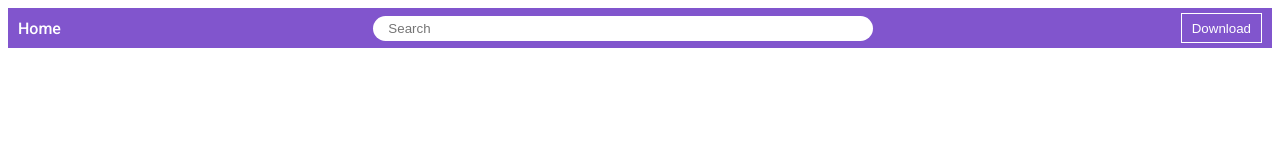
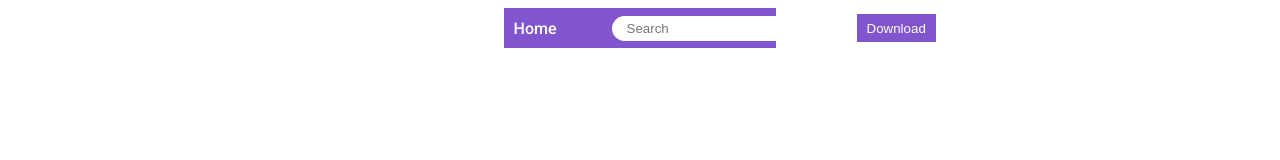
Before and after one commit to khaleelibee/web-demo, a plain HTML site: page index.html in a window 1280 px wide. Drawn offline with Linux system fonts and the light colour scheme.

Commit message:
Made responsive changes with the css

```diff
--- a/style.css
+++ b/style.css
@@ -1,6 +1,9 @@
 
     body{
         font-family: Roboto, Arial, Helvetica, sans-serif;
+        display: flex;
+        justify-content: center;
+
         }
         .head{
             background-color:#8155cd ;
@@ -35,25 +38,35 @@
 
          /* Extra small devices (phones, 600px and down) */
 @media only screen and (max-width: 600px) {
-
+    .head{
+        width: 100%;
+    }
 }
 
 /* Small devices (portrait tablets and large phones, 600px and up) */
 @media only screen and (min-width: 600px) {
-
+    .head{
+        width: 80%;
+    }
 }
 
 /* Medium devices (landscape tablets, 768px and up) */
 @media only screen and (min-width: 768px) {
-
+    .head{
+        width: 60%;
+    }
 }
 
 /* Large devices (laptops/desktops, 992px and up) */
 @media only screen and (min-width: 992px) {
-
+    .head{
+        width: 40%;
+    }
 }
 
 /* Extra large devices (large laptops and desktops, 1200px and up) */
 @media only screen and (min-width: 1200px) {
-
+    .head{
+        width: 20%;
+    }
 }
```
